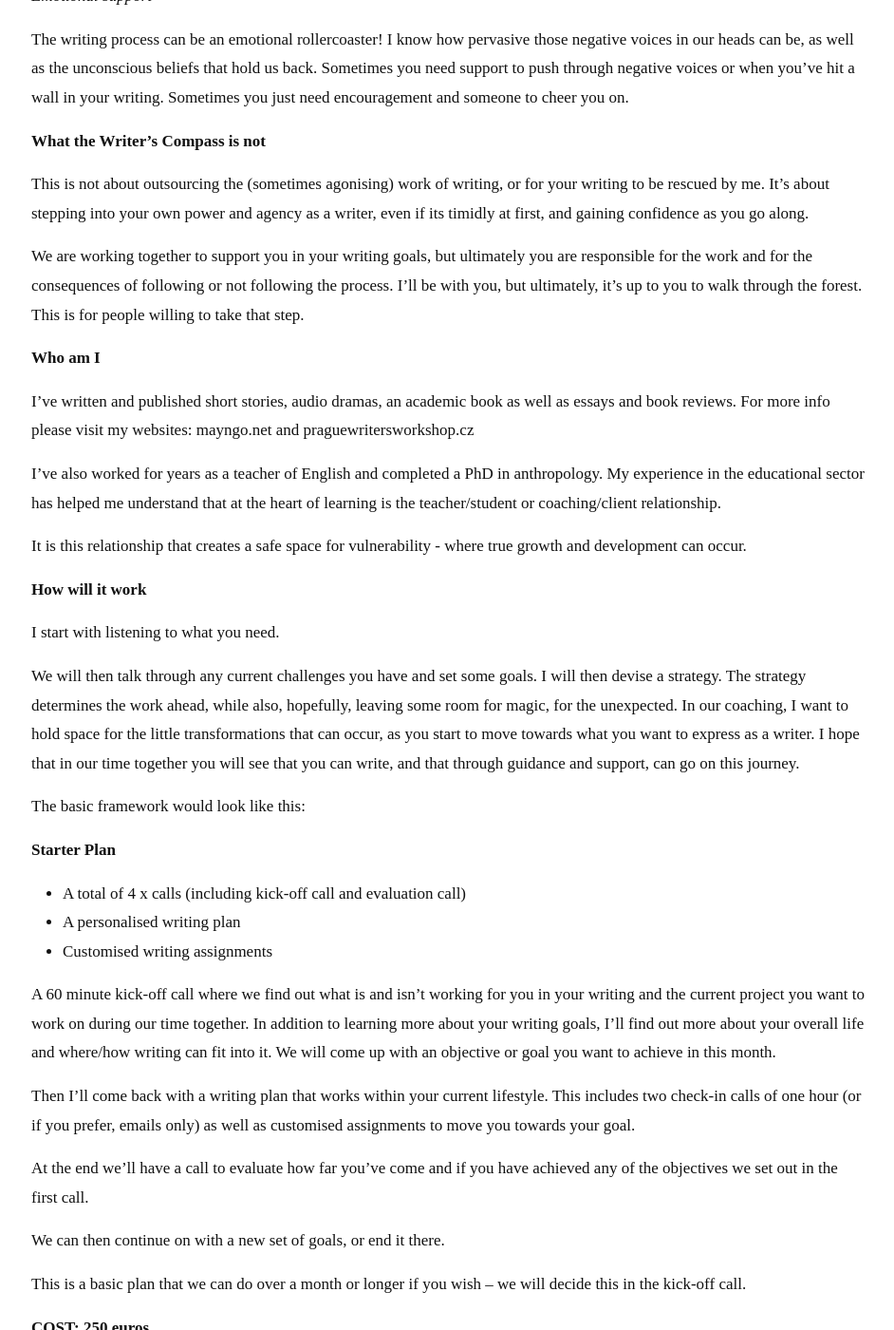
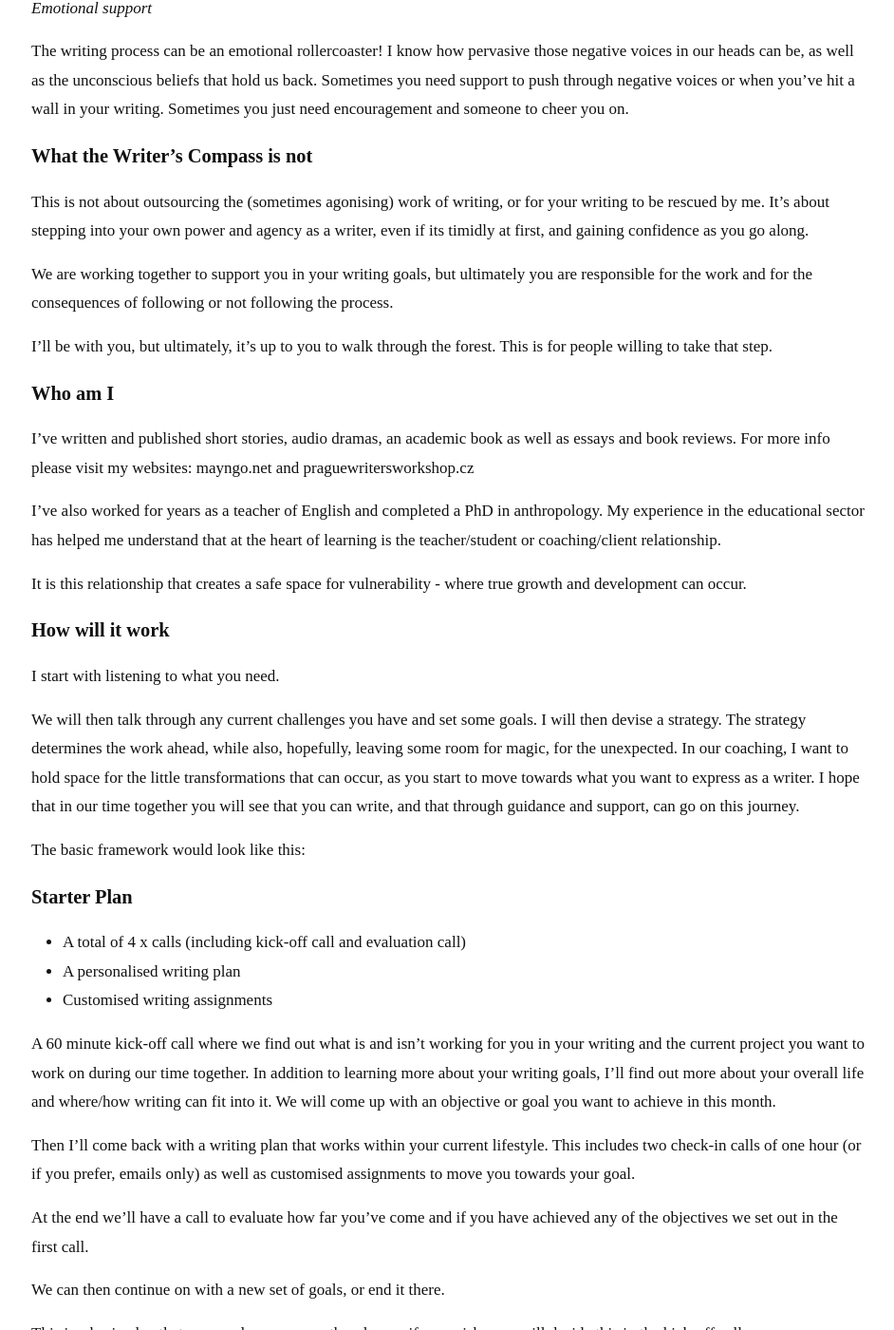
Before and after one commit to mayngo-net/mayngo-net.github.io, a Jekyll site: the page built from writers-compass.markdown, in a window 1280 px wide and 1400 px high, scrolled down 2435 px. Shown: the whole window at 95% size, without its empty margins (167-1109 px from the left). Built offline with Jekyll 4.4.1, drawn with Linux system fonts in a browser that asks for light colours; some web fonts are replaced; some of the changed text lies outside the part shown.

Commit message:
Update writers-compass.markdown

```diff
--- a/writers-compass.markdown
+++ b/writers-compass.markdown
@@ -15,7 +15,7 @@ But I also have experienced how much books and words have saved me. After every
 
 The writing process is transformative. I realised that we want to write not just to communicate, but to connect.
 
-__Who is this for?__
+#### Who is this for?
 
 You want to write something, or are in the middle of writing something but have become stuck.
 
@@ -24,7 +24,7 @@ This writing can take various forms: fiction, non-fiction, audio drama, poetry,
 
 It is for those who care as much about the writing process as the final product, because they understand that writing is transformative, that they can be changed by the process through being willing to go deeper - into their desires, longings, fears, memories - because they will meet themselves along the way.
 
-__What will we do__
+#### What will we do
 
 You have a self-defined writing project or goal (which can simply be to start writing).
 
@@ -47,14 +47,15 @@ _Emotional support_
 
 The writing process can be an emotional rollercoaster! I know how pervasive those negative voices in our heads can be, as well as the unconscious beliefs that hold us back. Sometimes you need support to push through negative voices or when you’ve hit a wall in your writing. Sometimes you just need encouragement and someone to cheer you on.
 
-__What the Writer’s Compass is not__
+#### What the Writer’s Compass is not
 
 This is not about outsourcing the (sometimes agonising) work of writing, or for your writing to be rescued by me. It’s about stepping into your own power and agency as a writer, even if its timidly at first, and gaining confidence as you go along.
 
 We are working together to support you in your writing goals, but ultimately you are responsible for the work and for the consequences of following or not following the process.
+
 I’ll be with you, but ultimately, it’s up to you to walk through the forest. This is for people willing to take that step.
 
-__Who am I__
+#### Who am I
 
 I’ve written and published short stories, audio dramas, an academic book as well as essays and book reviews. For more info please visit my websites: mayngo.net and praguewritersworkshop.cz
 
@@ -62,7 +63,7 @@ I’ve also worked for years as a teacher of English and completed a PhD in anth
 
 It is this relationship that creates a safe space for vulnerability - where true growth and development can occur.
 
-__How will it work__
+#### How will it work
 
 I start with listening to what you need.
 
@@ -71,7 +72,7 @@ In our coaching, I want to hold space for the little transformations that can oc
 
 The basic framework would look like this:
 
-__Starter Plan__
+#### Starter Plan
 
 -	A total of 4 x calls (including kick-off call and evaluation call)
 -	A personalised writing plan
@@ -87,19 +88,17 @@ We can then continue on with a new set of goals, or end it there.
 
 This is a basic plan that we can do over a month or longer if you wish – we will decide this in the kick-off call.
 
-__COST: 250 euros__
+#### Cost: 250 euros
 
-This Starter plan can vary and be flexible - want less or more calls?  Just email me. Any questions at all, please feel free to ask.
+This Starter plan can vary and be flexible - want less or more?  Just email me. Any questions at all, please feel free to ask.
 
 
-Register here with your email:
+
 
 <form target="_blank" action="https://formsubmit.co/{{ site.email }}" method="POST">
 
-<label for="email">Email:</label>
+<label for="email">Register your interest here with your email and I'll get back to you:</label>
 <input type="email" id="email" name="email">
-
-<label for="message">
 
 <button type="submit">Submit</button>
 </form>
```
